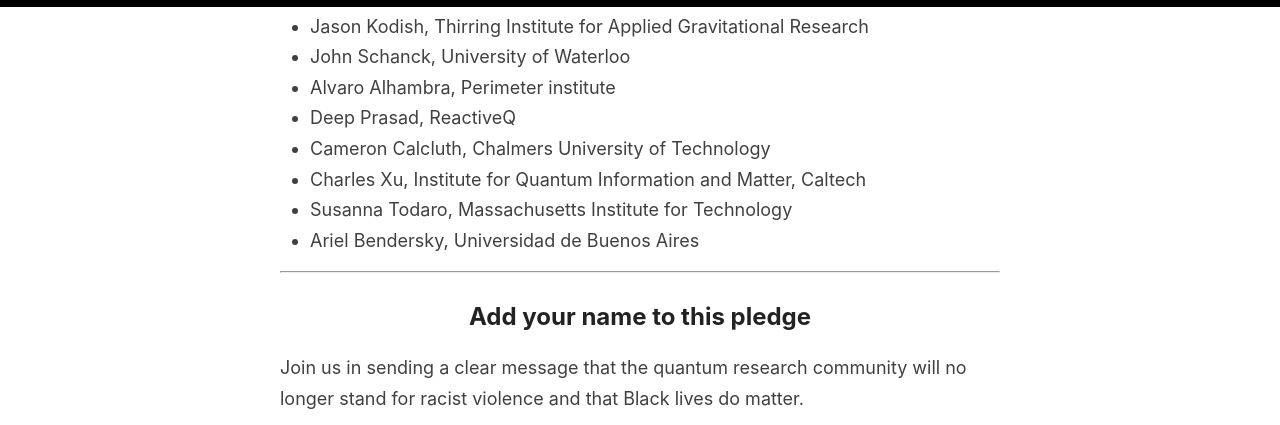
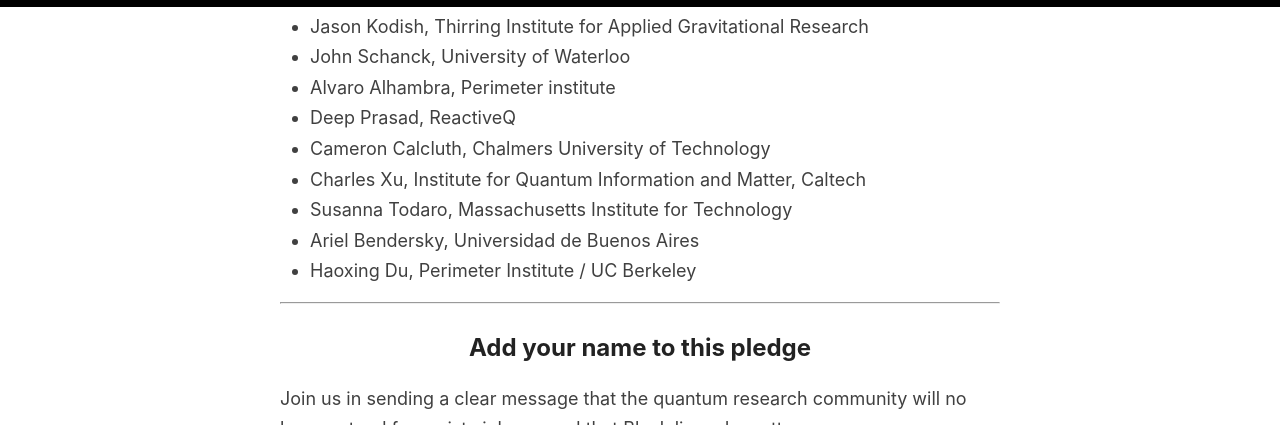
Before and after one commit to quantumforblacklives/quantumforblacklives.github.io, a Jekyll site: the page built from index.html, in a window 1280 px wide and 900 px high, scrolled down 3522 px, cut to the strip 0-425 px from the top of the window. Built offline with Jekyll 4.4.1, drawn with Linux system fonts in a browser that asks for light colours; the list of posts is cut into pages by our own code.

Commit message:
Add signature from Haoxing Du.

```diff
--- a/_includes/signatories.md
+++ b/_includes/signatories.md
@@ -17,3 +17,4 @@
 - Charles Xu, Institute for Quantum Information and Matter, Caltech
 - Susanna Todaro, Massachusetts Institute for Technology
 - Ariel Bendersky, Universidad de Buenos Aires
+- Haoxing Du, Perimeter Institute / UC Berkeley
```
